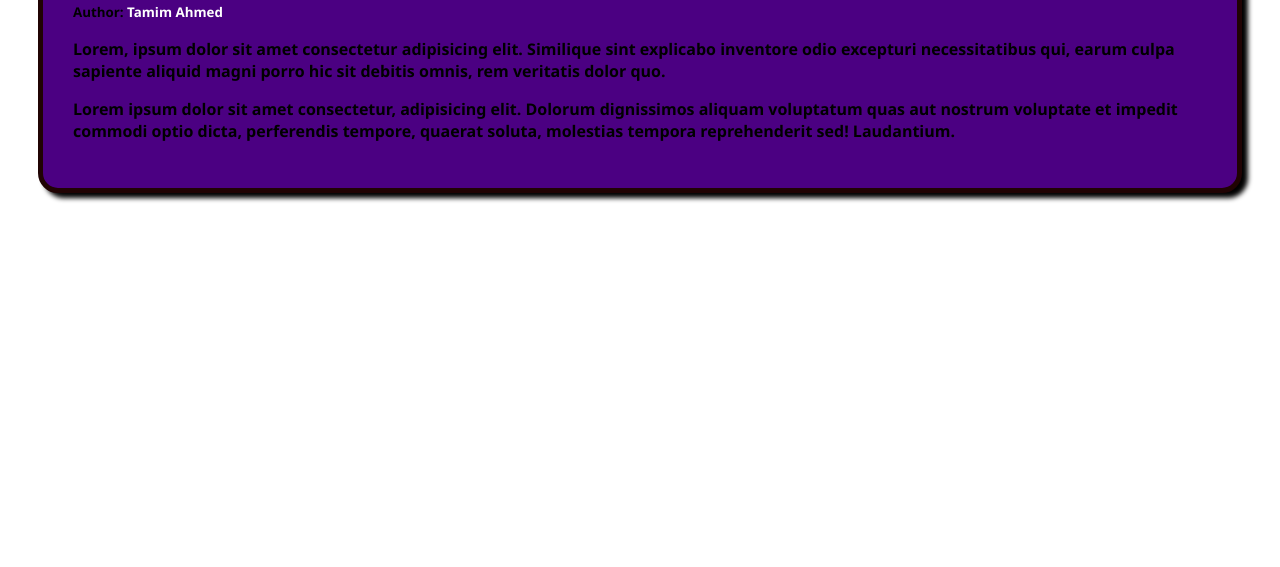
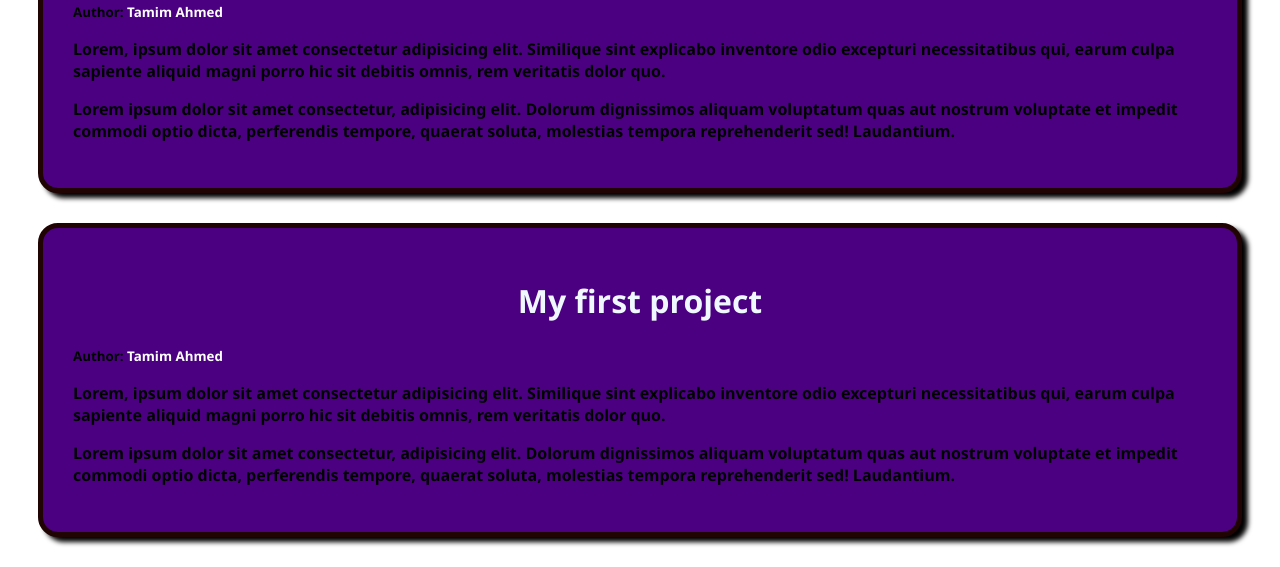
Before and after one commit to Tamim72/My_1st_repository, a plain HTML site: page 1st.html in a window 1280 px wide. Shown: the part 495-1062 px from the top of the page. Before the commit the page ends 800 px from the top, so only its background shows below. Drawn offline with Linux system fonts and the light colour scheme.

Commit message:
My first git

```diff
--- a/1st.html
+++ b/1st.html
@@ -30,5 +30,14 @@
 
         <p id="b">Lorem ipsum dolor sit amet consectetur, adipisicing elit. Dolorum dignissimos aliquam voluptatum quas aut nostrum voluptate et impedit commodi optio dicta, perferendis tempore, quaerat soluta, molestias tempora reprehenderit sed! Laudantium.</p>
     </div>
+    <div class="container">
+        <h1>My first project</h1>
+
+        <small>Author: <span>Tamim Ahmed</span></small>
+
+        <p class="a">Lorem, ipsum dolor sit amet consectetur adipisicing elit. Similique sint explicabo inventore odio excepturi necessitatibus qui, earum culpa sapiente aliquid magni porro hic sit debitis omnis, rem veritatis dolor quo.</p>
+
+        <p id="b">Lorem ipsum dolor sit amet consectetur, adipisicing elit. Dolorum dignissimos aliquam voluptatum quas aut nostrum voluptate et impedit commodi optio dicta, perferendis tempore, quaerat soluta, molestias tempora reprehenderit sed! Laudantium.</p>
+    </div>
 </body>
 </html>
```
